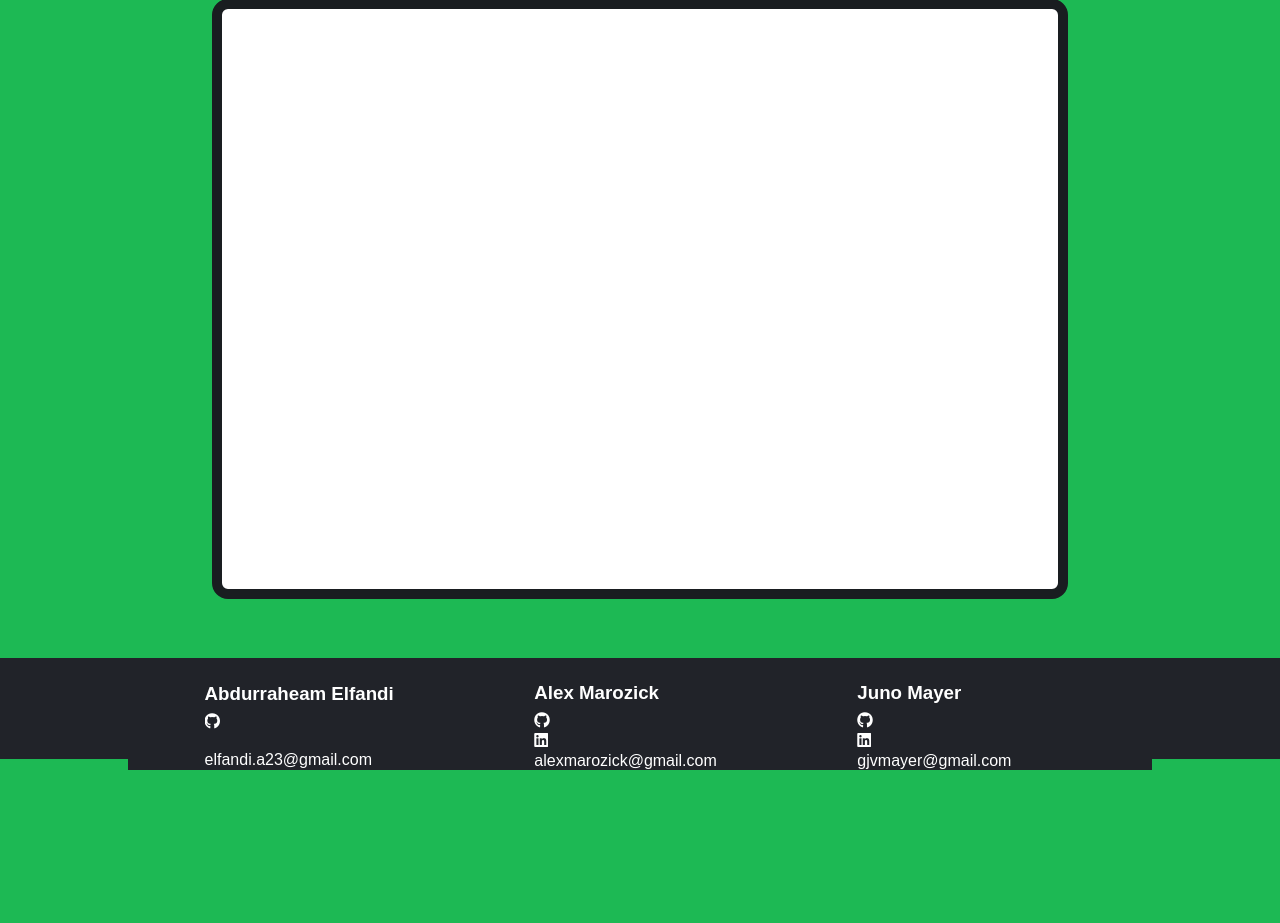
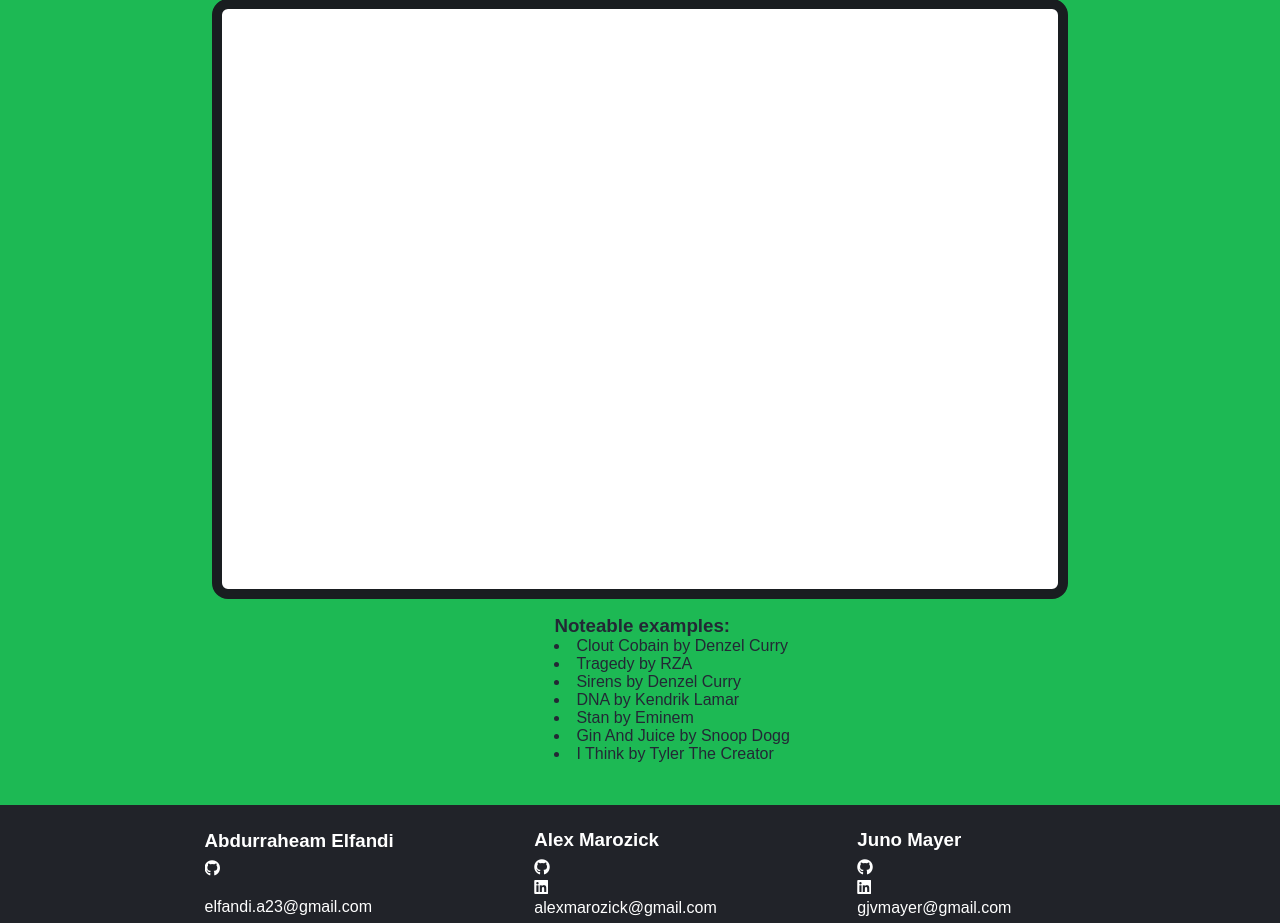
Before and after one commit to alexmarozick/RapAnalysis, a Flask app: page / in a window 1280 px wide. Shown: the part 253-1176 px from the top of the page. Before the commit the page ends 1023 px from the top, so only its background shows below. Run offline with Flask 2, Linux system fonts and the light colour scheme; parts of the project's set-up code (start-up, migrations or seed data) failed here and were passed over; some libraries are stand-ins or nearby versions.

Commit message:
added examples on homepage

```diff
--- a/rap_analysis/static/stylesheets/style.css
+++ b/rap_analysis/static/stylesheets/style.css
@@ -306,7 +306,13 @@ label.btn input[type="file"] {
   border-radius: 1rem;
   justify-content: center;
 }
-
+#examples-container{
+  margin-top: 1rem;
+  width: 100%;
+  padding-left: 40%;
+}
+#examples{
+}
 #text-submit-btn-container{
   width: 100%;
   justify-content: center;
--- a/rap_analysis/templates/index.html
+++ b/rap_analysis/templates/index.html
@@ -107,6 +107,19 @@
 
         </div>
 
+        <div id="examples-container">
+            <div id="examples">
+                <h3>Noteable examples:</h3>
+                <li>Clout Cobain by Denzel Curry</li>
+                <li>Tragedy by RZA</li>
+                <li>Sirens by Denzel Curry</li>
+                <li>DNA by Kendrik Lamar</li>
+                <li>Stan by Eminem</li>
+                <li>Gin And Juice by Snoop Dogg</li>
+                <li>I Think by Tyler The Creator</li>
+            </div>
+        </div>
+
         <!-- The following container and script are for user entered lyrics being submitted -->
         <!-- <div id="text-submit-btn-container">
             <input class="btn" type="submit" name="TextSubmitName" value="TextSubmitValue" id="text-submit-btn">
```
